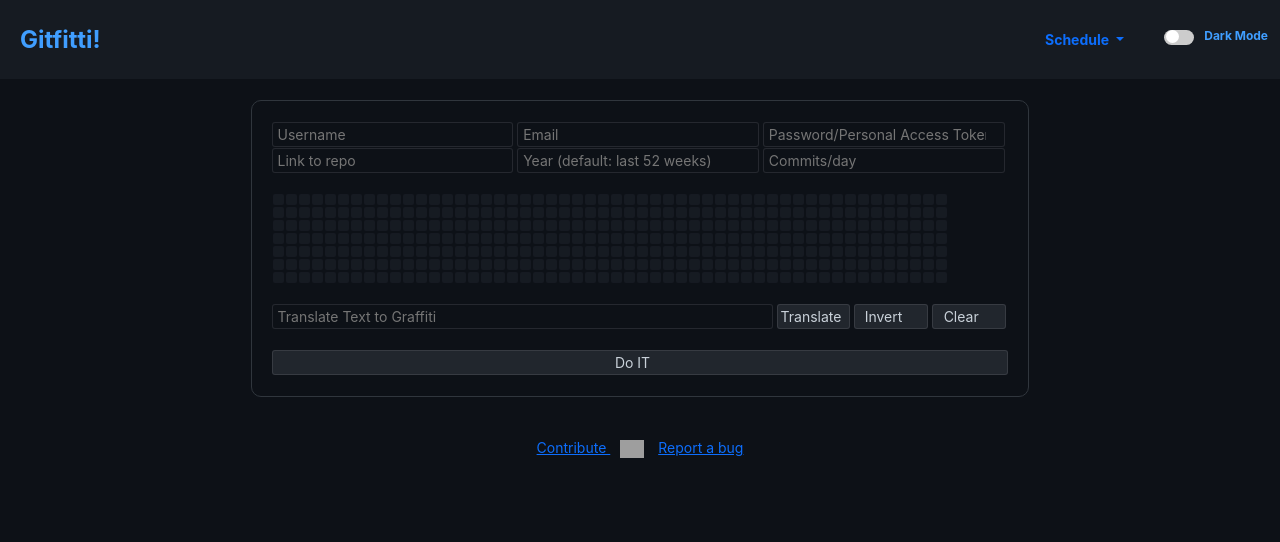
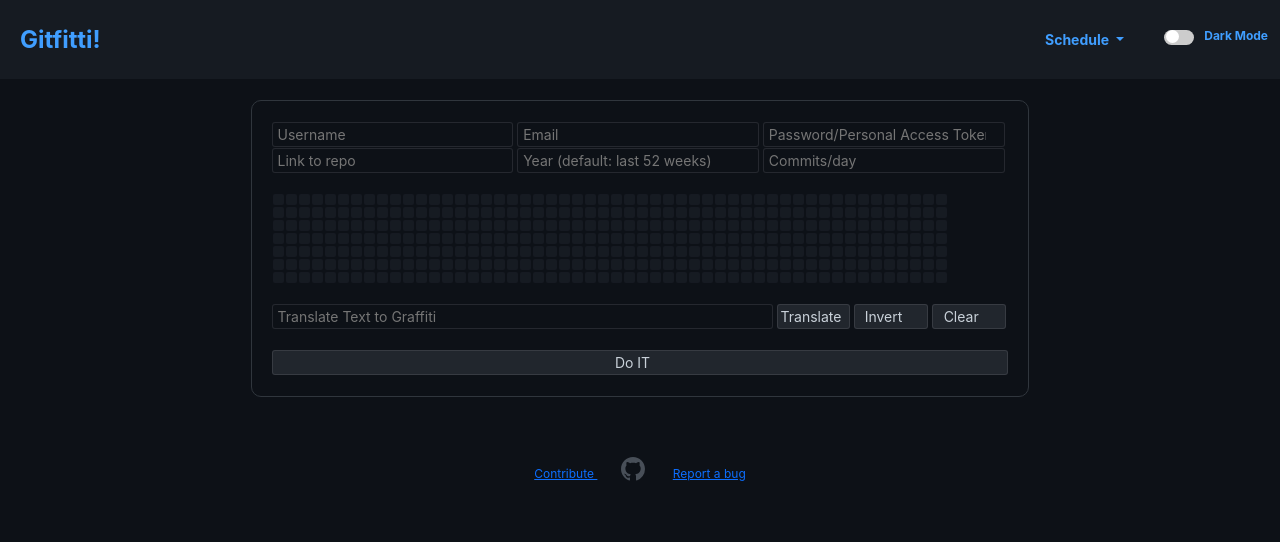
Before and after one commit to heckerfr0d/gitfitti-web, a Flask app: page / in a window 1280 px wide. Shown: the top 542 px of the page. Run offline with Flask 2, Linux system fonts and the light colour scheme; some libraries are stand-ins or nearby versions; grey boxes are pictures that could not be loaded.

Commit message:
minor improvements

```diff
--- a/gitfitti/routes.py
+++ b/gitfitti/routes.py
@@ -1,8 +1,9 @@
 from flask import current_app as app
 from flask import render_template, request, make_response
 from flask.helpers import url_for
+from flask_login.utils import logout_user
 from psycopg2 import sql, connect
-from flask_login import login_manager, login_user, current_user, login_required
+from flask_login import login_user, current_user, login_required
 import hashlib
 
 from werkzeug.utils import redirect
@@ -11,9 +12,9 @@ from .utilities import *
 
 n = 0
 cont = []
-DATABASE_URL = os.getenv('DATABASE_URL')
-conn = connect(DATABASE_URL, sslmode='require')
-# conn = connect(dbname="gitfitti")
+# DATABASE_URL = os.getenv('DATABASE_URL')
+# conn = connect(DATABASE_URL, sslmode='require')
+conn = connect(dbname="gitfitti")
 
 
 @app.route('/', methods=['GET', 'POST'])
@@ -89,6 +90,8 @@ def register():
         cursor.execute("INSERT INTO users (name, password, email, auth) VALUES (%s, %s, %s, %s)",
                        (name, password, email, auth))
         user = User(name, email, password, auth)
+        if current_user.is_authenticated:
+            logout_user(current_user)
         login_user(user, remember=True)
     except:
         return render_template('register.html', c='message warn', extra='Invalid details or user already registered!')
--- a/gitfitti/static/style.css
+++ b/gitfitti/static/style.css
@@ -5,12 +5,16 @@
     --root-border: #30363d;
     --navbar-color: #409eff;
     --navbar-bg-color: #161b22;
+    --icon-color: #484f58;
+    --icon-hover: #8b949e;
     --color-alert-info-bg: rgba(56, 139, 253, 0.15);
     --color-alert-info-border: rgba(56, 139, 253, 0.4);
     --color-alert-info-text: #58a6ff;
     --color-alert-warn-bg: rgba(187, 128, 9, 0.15);
     --color-alert-warn-border: rgba(187, 128, 9, 0.4);
     --color-alert-warn-text: #d29922;
+    --color-state-hover-primary-text: #f0f6fc;
+    --color-dropdown-shadow: 0px 8px 24px #010409;
     --input-bg-color: #0d1117;
     --input-border: rgba(240, 246, 252, 0.1);
     --input-bh: #8b949e;
@@ -35,12 +39,16 @@
     --root-border: #d0d7de;
     --navbar-color: #0969da;
     --navbar-bg-color: #f6f8fa;
+    --icon-color: #6e7781;
+    --icon-hover: #57606a;
+    --color-dropdown-shadow: 0px 8px 24px 0px rgba(140, 149, 159, 0.2);
     --color-alert-info-bg: #ddf4ff;
     --color-alert-info-border: rgba(84, 174, 255, 0.4);
     --color-alert-info-text: #0969da;
     --color-alert-warn-bg: #fff8c5;
     --color-alert-warn-border: rgba(212, 167, 44, 0.4);
     --color-alert-warn-text: #9a6700;
+    --color-state-hover-primary-text: #f0f6fc;
     --input-bg-color: #fff;
     --input-border: #d0d7de;
     --input-bh: #b6bbc0;
@@ -120,6 +128,10 @@ body{
     font-size: 1.5rem;
     font-weight: bold;
     padding: 20px;
+}
+
+.nav-link {
+    color: var(--navbar-color);
 }
 
 div{
@@ -341,24 +353,9 @@ footer{
 
     color: var(--footer-color);
     text-align: center;
-    padding: 40px;
+    padding: 60px;
     width: 100%;
-}
-
-.fa{
-    position: relative;
-    height: 18px;
-    padding: 0 10px 0 10px;
-}
-
-.icon:hover{
-    transform: scale(1.1);
-
-}
-
-.icon{
-    margin:0 30px;
-    width: 30px;
+    font-size: 12px;
 }
 
 .schedule {
@@ -371,3 +368,42 @@ footer{
     font-size: 150px;
     padding: 120px;
 }
+
+.octicon {
+    fill: var(--icon-color);
+    display: inline-block;
+    overflow: visible!important;
+    vertical-align: text-bottom;
+    margin: 0 24px 0 24px;
+}
+
+.octicon:hover{
+    fill: var(--icon-hover);
+}
+
+svg {
+    height: 24;
+    width: 24;
+}
+
+.dropdown-menu {
+    background-clip: padding-box;
+    background-color: var(--navbar-bg-color);
+    border: 1px solid var(--root-border);
+    border-radius: 6px;
+    box-shadow: var(--color-dropdown-shadow);
+    width: 160px;
+    font-size: 14px;
+}
+
+.dropdown-item {
+    color: var(--body-color);
+    padding: 4px 8px 4px 16px;
+}
+
+.dropdown-item:focus, .dropdown-item:hover {
+    background-color: var(--input-bf);
+    color: var(--color-state-hover-primary-text);
+    outline: none;
+    text-decoration: none;
+}
--- a/gitfitti/templates/main.html
+++ b/gitfitti/templates/main.html
@@ -35,7 +35,6 @@
             </a>
             <div class="dropdown-menu" aria-labelledby="navbarDropdown">
               <a class="dropdown-item" href="/login">Login</a>
-              <div class="dropdown-divider"></div>
               <a class="dropdown-item" href="/register">Register</a>
             </div>
         </div>
@@ -127,7 +126,9 @@
 {% block footer %}
 <footer>
     <a href="/contribute"><p style="display: inline;">Contribute </p></a>
-    <a href="https://github.com/heckerfr0d/gitfitti-web"><img class="fa fa-github fa-2x" src="https://upload.wikimedia.org/wikipedia/commons/thumb/9/91/Octicons-mark-github.svg/2048px-Octicons-mark-github.svg.png"></a>
+    <a href="https://github.com/heckerfr0d/gitfitti-web"><svg aria-hidden="true" viewBox="0 0 16 16" version="1.1" data-view-component="true" height="24" width="24" class="octicon octicon-mark-github">
+        <path fill-rule="evenodd" d="M8 0C3.58 0 0 3.58 0 8c0 3.54 2.29 6.53 5.47 7.59.4.07.55-.17.55-.38 0-.19-.01-.82-.01-1.49-2.01.37-2.53-.49-2.69-.94-.09-.23-.48-.94-.82-1.13-.28-.15-.68-.52-.01-.53.63-.01 1.08.58 1.23.82.72 1.21 1.87.87 2.33.66.07-.52.28-.87.51-1.07-1.78-.2-3.64-.89-3.64-3.95 0-.87.31-1.59.82-2.15-.08-.2-.36-1.02.08-2.12 0 0 .67-.21 2.2.82.64-.18 1.32-.27 2-.27.68 0 1.36.09 2 .27 1.53-1.04 2.2-.82 2.2-.82.44 1.1.16 1.92.08 2.12.51.56.82 1.27.82 2.15 0 3.07-1.87 3.75-3.65 3.95.29.25.54.73.54 1.48 0 1.07-.01 1.93-.01 2.2 0 .21.15.46.55.38A8.013 8.013 0 0016 8c0-4.42-3.58-8-8-8z"></path>
+    </svg></a>
     <a href="https://github.com/heckerfr0d/gitfitti-web/issues"><p style="display: inline;">Report a bug</p></a>
 </footer>
 {% endblock %}
```
